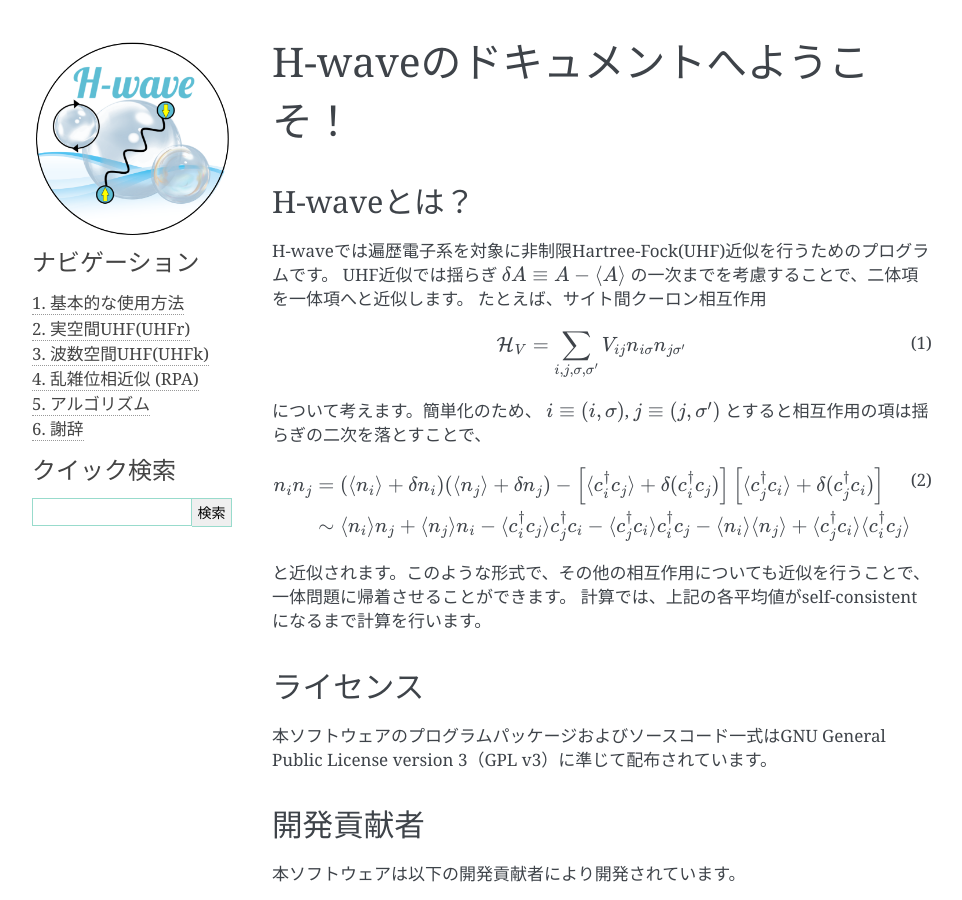
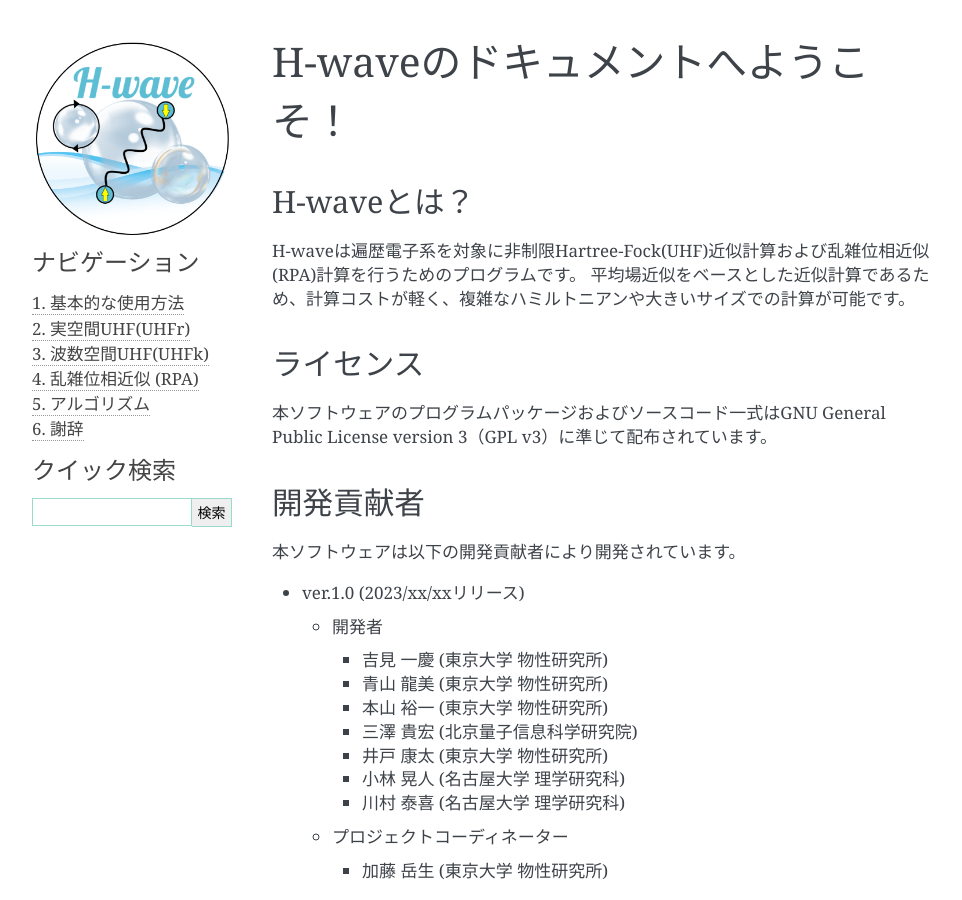
Before and after one commit to issp-center-dev/H-wave, a Sphinx documentation site: the page built from docs/ja/source/index.rst, in a window 1280 px wide and 900 px high. Shown: the whole window, without its empty margins (148-1110 px from the left). Built offline with Sphinx 7.4.7, drawn with Linux system fonts in a browser that asks for light colours.

Commit message:
upload algorithm of RPA

```diff
--- a/docs/ja/source/algorithm/al-index.rst
+++ b/docs/ja/source/algorithm/al-index.rst
@@ -6,6 +6,7 @@
    :maxdepth: 2
 
    uhf
+   rpa
+
 ..
-   rpa
    eliashberg
--- a/docs/ja/source/index.rst
+++ b/docs/ja/source/index.rst
@@ -4,33 +4,8 @@
 
 H-waveとは？
 ------------------------------------------
-H-waveでは遍歴電子系を対象に非制限Hartree-Fock(UHF)近似を行うためのプログラムです。
-UHF近似では揺らぎ :math:`\delta A \equiv A-\langle A \rangle` の一次までを考慮することで、二体項を一体項へと近似します。
-たとえば、サイト間クーロン相互作用
-
-.. math::
-
-   {\cal H}_V = \sum_{i,j, \sigma, \sigma'}V_{ij} n_ {i\sigma}n_{j\sigma'}
-
-について考えます。簡単化のため、 :math:`i\equiv (i, \sigma)`,
-:math:`j\equiv (j, \sigma')` とすると相互作用の項は揺らぎの二次を落とすことで、
-
-.. math::
-
-   \begin{aligned}
-   n_ {i}n_{j} &=
-   (\langle n_{i} \rangle +\delta n_i) (\langle n_{j} \rangle +\delta n_j)
-   - \left[ \langle c_{i}^{\dagger}c_j \rangle +\delta (c_{i}^{\dagger}c_j ) \right]
-     \left[ \langle c_{j}^{\dagger}c_i \rangle +\delta (c_{j}^{\dagger}c_i )\right]
-   \nonumber\\
-   &\sim
-   \langle n_{i} \rangle n_j+\langle n_{j} \rangle  n_i
-   - \langle c_{i}^{\dagger}c_j \rangle  c_{j}^{\dagger}c_i  -  \langle c_{j}^{\dagger}c_i \rangle c_{i}^{\dagger}c_j
-   -\langle n_{i} \rangle \langle n_j \rangle +  \langle c_{j}^{\dagger}c_i \rangle \langle c_{i}^{\dagger}c_j \rangle
-   \end{aligned}
-
-と近似されます。このような形式で、その他の相互作用についても近似を行うことで、一体問題に帰着させることができます。
-計算では、上記の各平均値がself-consistentになるまで計算を行います。
+H-waveは遍歴電子系を対象に非制限Hartree-Fock(UHF)近似計算および乱雑位相近似(RPA)計算を行うためのプログラムです。
+平均場近似をベースとした近似計算であるため、計算コストが軽く、複雑なハミルトニアンや大きいサイズでの計算が可能です。
 
 ライセンス
 --------------
```
Also changed, not shown: docs/ja/source/algorithm/rpa.rst (added, +110 -0 lines).
